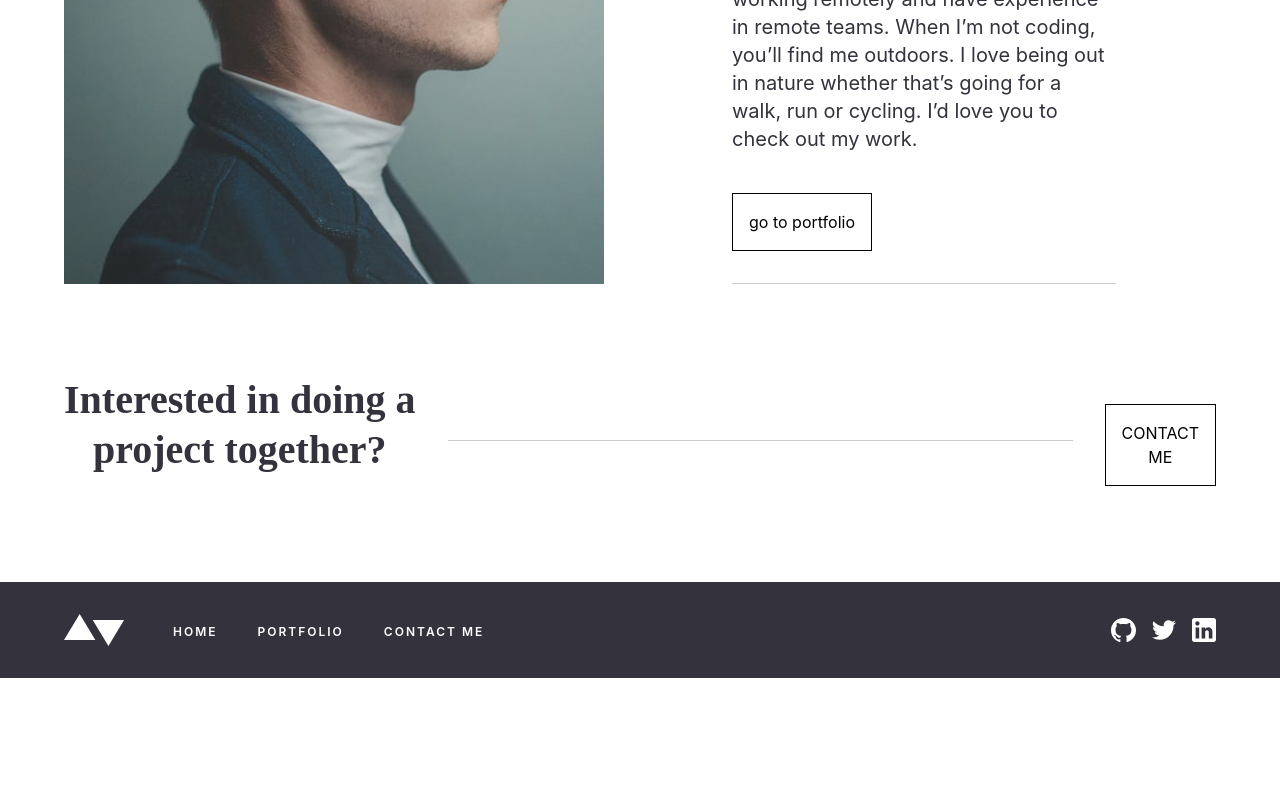
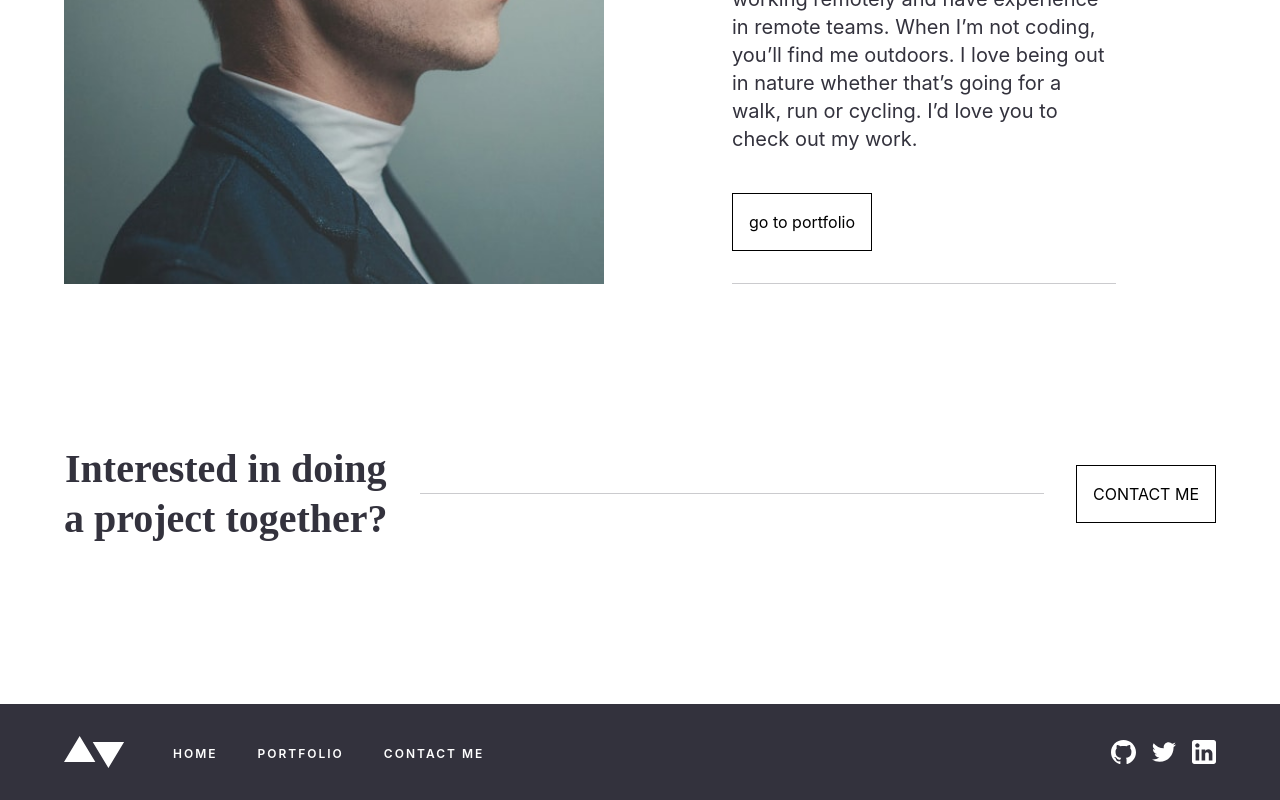
Before and after one commit to markup-mitchell/frontend-mentor-portfolio, a Next.js app: page / in a window 1280 px wide. Shown: the part 1387-2187 px from the top of the page. Before the commit the page ends 2065 px from the top, so only its background shows below. Built offline with nearby package versions, Linux system fonts and the light colour scheme.

Commit message:
homepage content finished

```diff
--- a/src/pages/index.jsx
+++ b/src/pages/index.jsx
@@ -85,15 +85,17 @@ export default function Home() {
             <div className="border-b mt-8 border-p3 opacity-25" />
           </div>
         </section>
-        <section className="flex flex-col items-center pt-20 pb-24 md:flex-row">
+        <section className="flex flex-col items-center pt-20 pb-24 xl:py-40 md:flex-row">
           <h2 className="text-40 font-serif text-center leading-tight font-bold text-p3">
-            <span className="whitespace-no-wrap">Interested in doing a</span>{" "}
+            <span className="md:whitespace-no-wrap">Interested in doing</span>{" "}
             <br className="hidden md:block" />
-            <span className="whitespace-no-wrap">project together?</span>
+            <span className="md:whitespace-no-wrap"> a project together?</span>
           </h2>
-          <div className="border-b mt-8 border-p3 opacity-25 w-full mx-8" />
-          <div className="mt-10">
-            <button className="border p-4 w-full">CONTACT ME</button>
+          <div className="hidden md:block border-b border-p3 opacity-25 w-full mx-8" />
+          <div className="mt-10 md:mt-0">
+            <button className="border p-4 w-full whitespace-no-wrap">
+              CONTACT ME
+            </button>
           </div>
         </section>
       </main>
```
